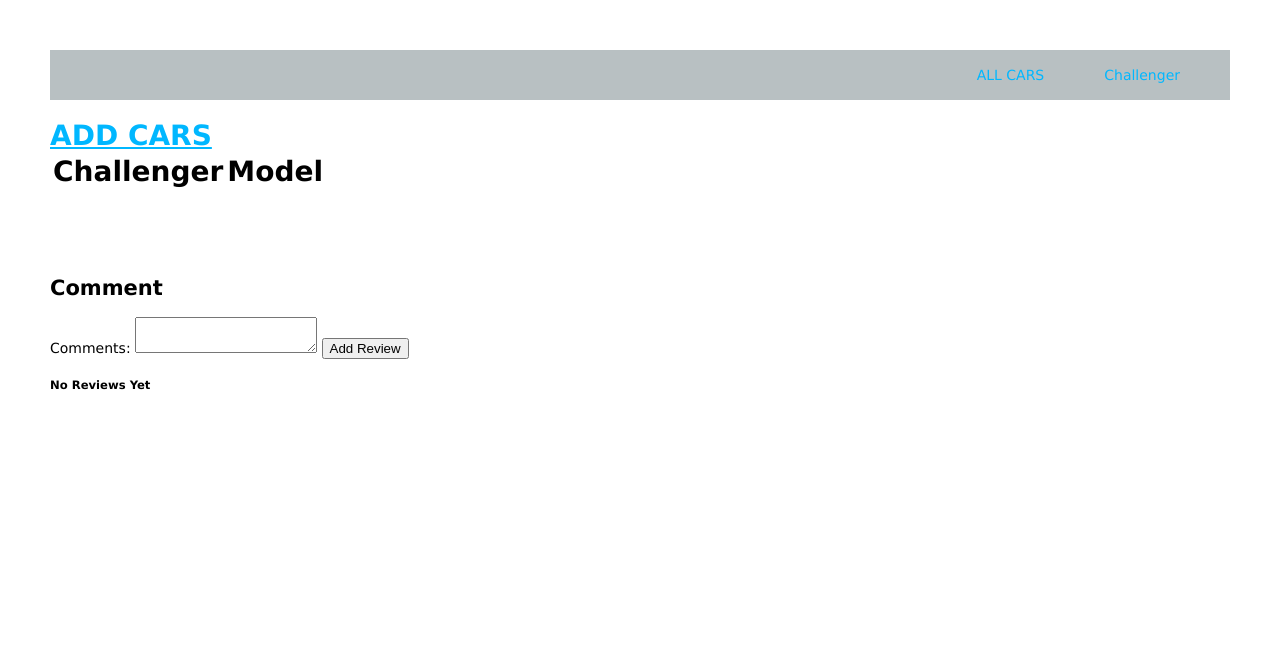
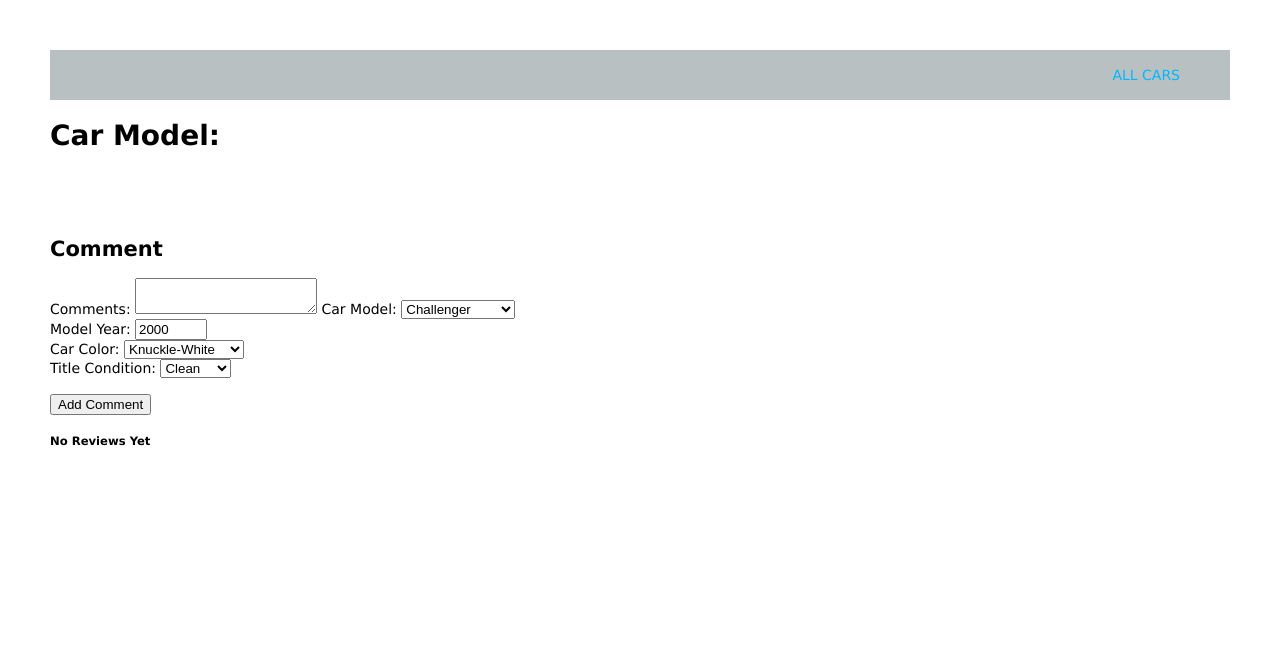
Before and after one commit to kevinka58/project-two, a Node server app: template views/cars/show.ejs in a window 1280 px wide. Shown: the top 655 px of the page. Run offline with Node 20, Linux system fonts and the light colour scheme; the template is opened without the code that fills it, so the values that code supplies are empty; some libraries are stand-ins or nearby versions.

Commit message:
App is at MVP status

```diff
--- a/controllers/comments.js
+++ b/controllers/comments.js
@@ -2,7 +2,6 @@ const Car = require('../models/cars');
 
 module.exports = {
     create,
-    comment
 }
 
 function create(req, res) {
@@ -13,7 +12,3 @@ Car.findById(req.params.id, function(err, car) {
         })
     })
 }
-
-function comment(req, res) {
-
-}
--- a/routes/comments.js
+++ b/routes/comments.js
@@ -3,5 +3,4 @@ var router = express.Router();
 const commentsCtrl = require('../controllers/comments')
 /* GET users listing. */
 router.post('/cars/:id/comments', commentsCtrl.create)
-router.post('/cars/:id/comments/new', commentsCtrl.comment)
 module.exports = router;
--- a/server.js
+++ b/server.js
@@ -10,6 +10,7 @@ require("./config/database")
 const indexRouter = require('./routes/index');
 const commentsRouter = require('./routes/comments');
 const carsRouter = require('./routes/cars');
+
 
 const app = express();
 
@@ -28,6 +29,7 @@ app.use('/', indexRouter);
 app.use('/', commentsRouter);
 app.use('/cars', carsRouter);
 
+
 // catch 404 and forward to error handler
 app.use(function(req, res, next) {
   next(createError(404));
--- a/views/cars/show.ejs
+++ b/views/cars/show.ejs
@@ -1,48 +1,57 @@
 <%- include('../partials/header') %>
 
-<a href="/cars/new" <%- title === 'Add Car' ? 'class="active"' : '' %>>ADD CARS</a>
-<!-- <section id="show-page">
+ <section id="show-page">
   <div>Car Model: </div>
   <div><%= cars.model %></div>
-  <div>Model Year: </div>
-  <div><%= cars.year %></div>
-  <div>Vehicle Color: </div>
-  <div><%= cars.color %></div>
-  <div>Title Condition: </div>
-  <div><%= cars.titleCondition %></div>
-</section> -->
-<table>
-  <thead>
-      <tr>
-          <th>Challenger</th>
-          <th>Model</th>
-      </tr>
-  </thead>
-  <tbody>
-      <% cars.forEach(function(c) { %>
-          <tr>
-              <td>
-              <form action="/cars/<%= c._id %>?_method=DELETE"
-                  id="delete-form" method="POST">
-              <button type="submit">X</button>
-          </form>
-              </td>
-              <td><%= c.model %></td>
-              <td><%= c.year %></td>
-              <td><%= c.color %></td>
-              <td><%= c.titleCondition %></td>
-              <td><a href="/cars/<%= c._id %>">Click here</a></td>
-          </tr>
-          <% }); %>
-  </tbody>
-</table>
+
+
+</section>
+
+
 
 <br><br><h2>Comment</h2>
 <form id="add-review-form" method="POST"
   action="/cars/<%= cars._id %>/comments">
   <label>Comments:</label>
   <textarea name="content"></textarea>
-  <input type="submit" value="Add Review">
+    <label>Car Model:
+    <select value="Select Vehicle" name="model">
+        <option value="Challenger">Challenger</option>
+        <option value="Charger">Charger</option>
+        <option value="Durango">Durango</option>
+        <option value="Journey">Journey</option>
+        <option value="Grand-Caravan">Grand-Caravan</option>
+        <option value="Ram-1500">Ram-1500</option>
+        </select>
+    </label>
+    <br/>
+    <label>Model Year:
+    <input type="number" value="2000" name="year" min="2000" max="2021">
+    </label>
+    <br/>
+    <label>Car Color:
+        <select value="Select Vehicle" name="color">
+            <option value="Knuckle-White">Knuckle-White</option>
+            <option value="Destroyer-Grey">Destroyer-Grey</option>
+            <option value="Hellraisin-Purple">Hellraisin-Purple</option>
+            <option value="F8-Green">F8-Green</option>
+            <option value="Pitch-Black">Pitch-Black</option>
+            <option value="Octane-Red">Octane-Red</option>
+            </select>
+        </label>
+    <br/>
+    <label>Title Condition:
+        <select name="titleCondition">
+            <option value="Clean">Clean</option>
+            <option value="Salvage">Salvage</option>
+            <option value="Rebuilt">Rebuilt</option>
+        </select>
+    </label>
+    <br/>
+
+    <br/>
+    <button type="submit" value="Add Comment">Add Comment</button>
+
 </form>
 
 <% if (cars.comment.length) { %>
@@ -57,6 +66,7 @@
         <tr>
           <td><%= c.createdAt.toLocaleDateString() %></td>
           <td><%= c.content %></td>
+          <td><strong><%= `${c.model}/${c.year}/${c.color}/${c.titleCondition}`%></strong></td>
         </tr>
       <% }); %>
     </tbody>
--- a/views/index.ejs
+++ b/views/index.ejs
@@ -9,8 +9,6 @@
     <p>Welcome to <%= title %></p>
     <nav>
       <a href="/cars" <%- title === 'All Cars' ? 'class="active"' : '' %>>ALL CARS</a>
-      <a href="/cars/new" <%- title === 'Add Car' ? 'class="active"' : '' %>>ADD CARS</a>
-      <a href="/challenger" <%- title === 'Challenger' ? 'class="active"' : '' %>>Challenger</a>
   </nav>
   </body>
 
--- a/views/partials/header.ejs
+++ b/views/partials/header.ejs
@@ -10,7 +10,6 @@
 <body>
     <nav>
         <a href="/cars" <%- title === 'All Cars' ? 'class="active"' : '' %>>ALL CARS</a>
-        <a href="/challenger/new" <%- title === 'Challenger' ? 'class="active"' : '' %>>Challenger</a>
     </nav>
   <main>
     <h1><%= title %><h1>
```
Also changed, not shown: controllers/cars.js (+5 -2 lines), models/cars.js (+38 -22 lines), models/vehicle.js (deleted, +0 -39 lines), views/cars/index.ejs (+0 -10 lines), controllers/vehicles.js (deleted), routes/vehicles.js (deleted).
